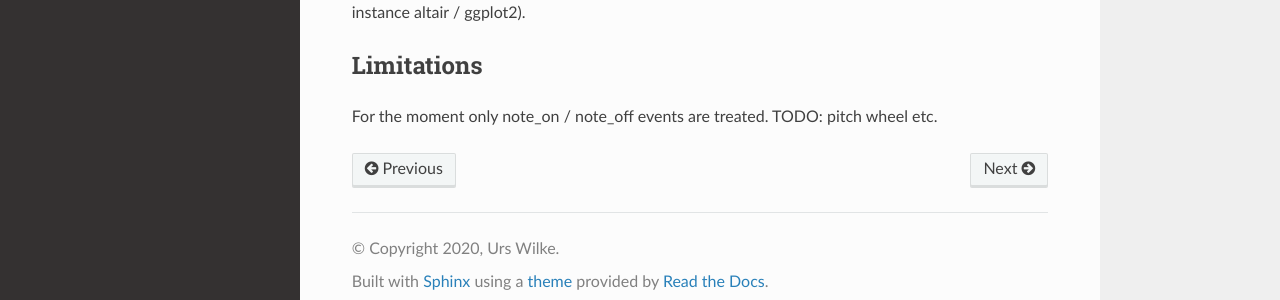
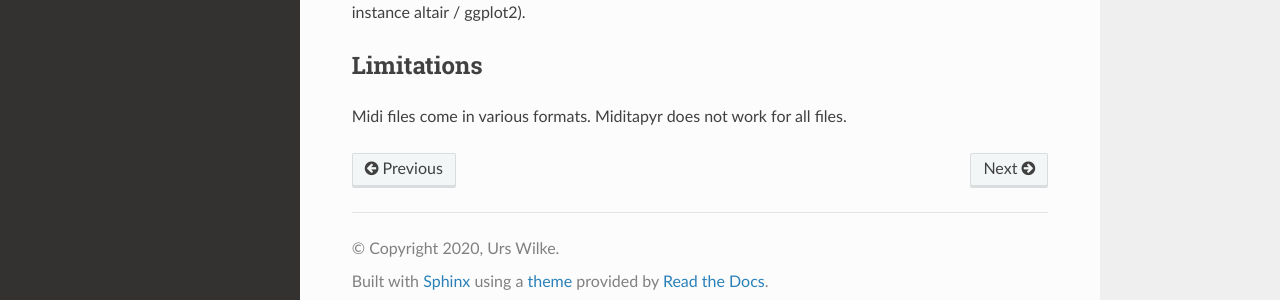
Before and after one commit to urswilke/miditapyr, a Sphinx documentation site: the page built from docs/source/intro.rst, in a window 1280 px wide. Shown: the part 359-659 px from the top of the page. Built offline with Sphinx 7.4.7 and the Read the Docs theme 2.0.0, drawn with Linux system fonts in a browser that asks for light colours.

Commit message:
update limitations

```diff
--- a/docs/source/intro.rst
+++ b/docs/source/intro.rst
@@ -17,4 +17,4 @@
 Limitations
 ***********
 
-For the moment only note_on / note_off events are treated. TODO: pitch wheel etc.
+Midi files come in various formats. Miditapyr does not work for all files.
```
